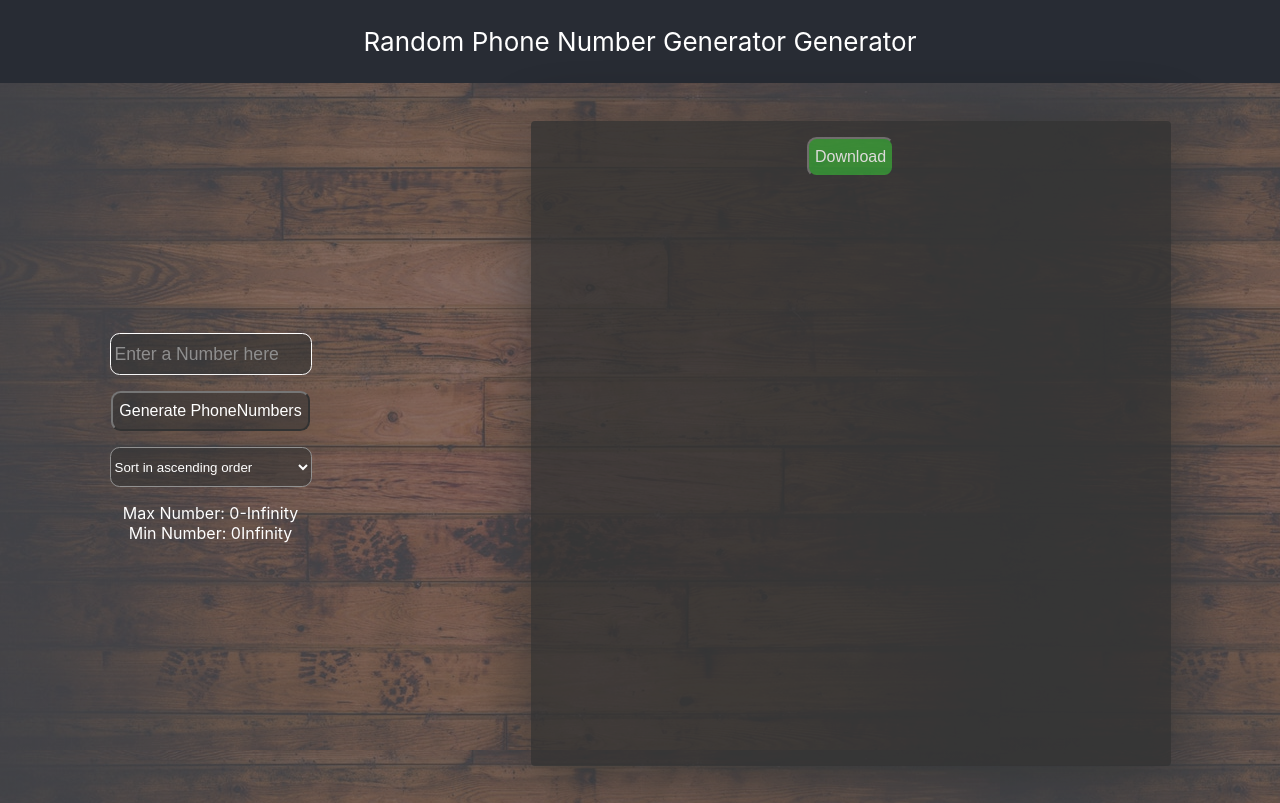
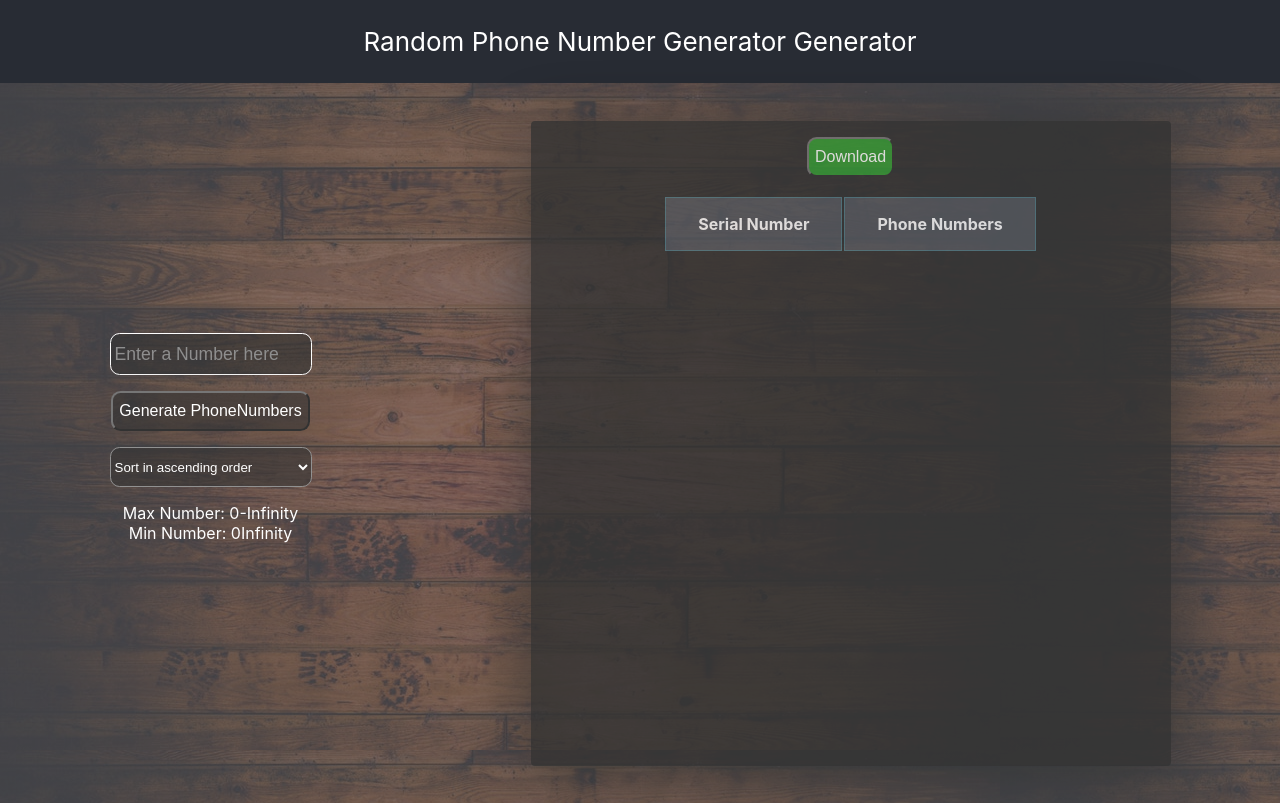
Before and after one commit to ddouglasz/Random-Phone-Number-Generator, a React (Create React App) app: page / in a window 1280 px wide. Built offline with nearby package versions, Linux system fonts and the light colour scheme; the HTML template or start-up script is replaced by a standard one.

Commit message:
debug: clear errors temporarily to test travis build

```diff
--- a/src/pages/RandomGenerator.jsx
+++ b/src/pages/RandomGenerator.jsx
@@ -153,13 +153,13 @@ class GeneratePhoneNumber extends React.Component {
               name='Download'
             />
             <table className="random-table">
-              {/* <div className="scroll"> */}
-                {/* <tr> */}
-                  {/* <th>Serial Number</th>
-                  <th>Phone Numbers</th> */}
-                {/* </tr> */}
+              <div className="scroll">
+                <tr>
+                  <th>Serial Number</th>
+                  <th>Phone Numbers</th>
+                </tr>
                 {randomNumbersTable}
-              {/* </div> */}
+              </div>
             </table>
           </div>
         </div>
```
